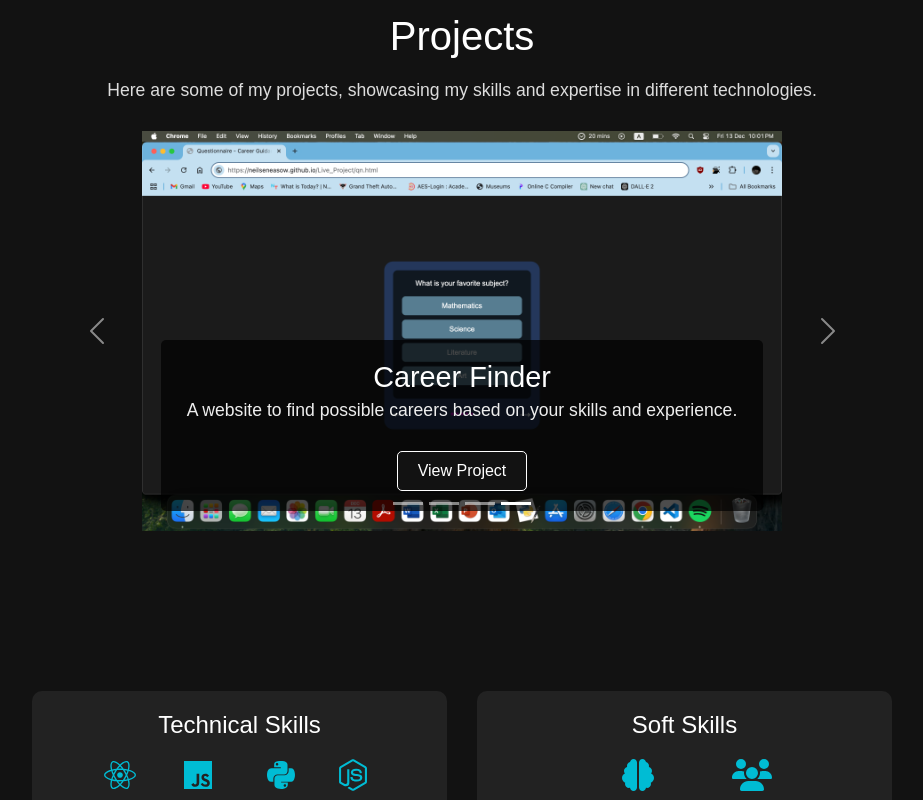
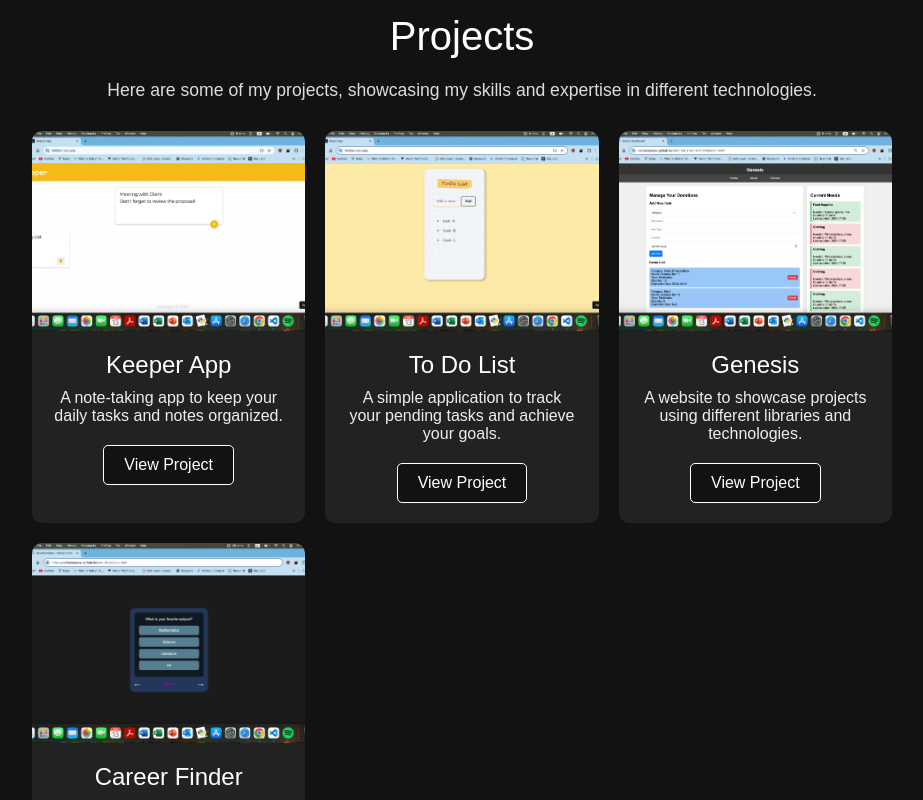
Before and after one commit to NeilSenEasow/personal_portfolio, a React (Create React App) app: page / in a window 1280 px wide. Shown: the part 660-1460 px from the top of the page, without its empty margins (178-1101 px from the left). Built offline with nearby package versions, Linux system fonts and the light colour scheme.

Commit message:
Projects section modify

```diff
--- a/src/Projects.css
+++ b/src/Projects.css
@@ -113,3 +113,83 @@
     outline: 2px solid white;
     outline-offset: 2px;
 }
+
+.projects {
+  background: #121212;
+  padding: 80px 0;
+}
+
+.projects-bx {
+  max-width: 900px;
+  margin: 0 auto;
+  text-align: center;
+  color: #fff;
+  padding: 20px;
+}
+
+.projects-bx h2 {
+  font-size: 2.5em;
+  margin-bottom: 20px;
+}
+
+.projects-bx p {
+  font-size: 1.1em;
+  margin-bottom: 30px;
+  color: #ddd;
+}
+
+.projects-grid {
+  display: grid;
+  grid-template-columns: repeat(auto-fit, minmax(250px, 1fr));
+  gap: 20px;
+}
+
+.project-item {
+  background-color: #222;
+  border-radius: 10px;
+  overflow: hidden;
+  transition: transform 0.3s ease;
+}
+
+.project-item:hover {
+  transform: scale(1.05);
+}
+
+.project-image {
+  width: 100%;
+  height: 200px;
+  object-fit: cover;
+}
+
+.project-info {
+  padding: 20px;
+}
+
+.project-info h3 {
+  color: #fff;
+  font-size: 1.5em;
+  margin-bottom: 10px;
+}
+
+.project-info p {
+  color: #eee;
+  font-size: 1em;
+  margin-bottom: 20px;
+}
+
+.view-project {
+  display: inline-block;
+  padding: 10px 20px;
+  background-color: #121212;
+  color: #fff;
+  text-decoration: none;
+  border-radius: 5px;
+  transition: background-color 0.3s ease;
+  border: 1px solid #fff;
+  cursor: pointer;
+}
+
+.view-project:focus {
+  outline: 2px solid white;
+  outline-offset: 2px;
+}
--- a/src/Projects.jsx
+++ b/src/Projects.jsx
@@ -1,5 +1,4 @@
 import React from "react";
-import Carousel from 'react-bootstrap/Carousel';
 import "./Projects.css";
 
 const viewProjectLinkStyles = {
@@ -45,26 +44,23 @@ const projects = [
       },
 ];
 
-
 function Projects() {
     return (
-        <section className="skill">
-          <div className="skill-bx">
+        <section className="projects">
+          <div className="projects-bx">
                 <h2>Projects</h2>
                 <p>Here are some of my projects, showcasing my skills and expertise in different technologies.</p>
-                <div className="skill-slider">
-                    <Carousel>
+                <div className="projects-grid">
                     {projects.map((project, index) => (
-                          <Carousel.Item key={index} interval={1000}>
+                        <div className="project-item" key={index}>
                             <img
-                                    className="carousel-image"
+                                className="project-image"
                                 src={project.image}
                                 alt={project.alt}
                             />
-                                <Carousel.Caption className="carousel-caption-custom">
-                                    <h3 data-text={project.title}>{project.title}</h3>
-                                    <p data-text={project.description}>{project.description}</p>
-                                     <div style={{ marginTop: '20px', textAlign: 'center' }}>
+                            <div className="project-info">
+                                <h3>{project.title}</h3>
+                                <p>{project.description}</p>
                                 <a
                                     className="view-project"
                                     href={project.link}
@@ -75,10 +71,8 @@ function Projects() {
                                     View Project
                                 </a>
                             </div>
-                                </Carousel.Caption>
-                            </Carousel.Item>
+                        </div>
                     ))}
-                    </Carousel>
                 </div>
             </div>
         </section>
```
Also changed, not shown: 1 other file (tests, documents, lock files or other folders). Lines whose indentation alone changed are shown as unchanged.
